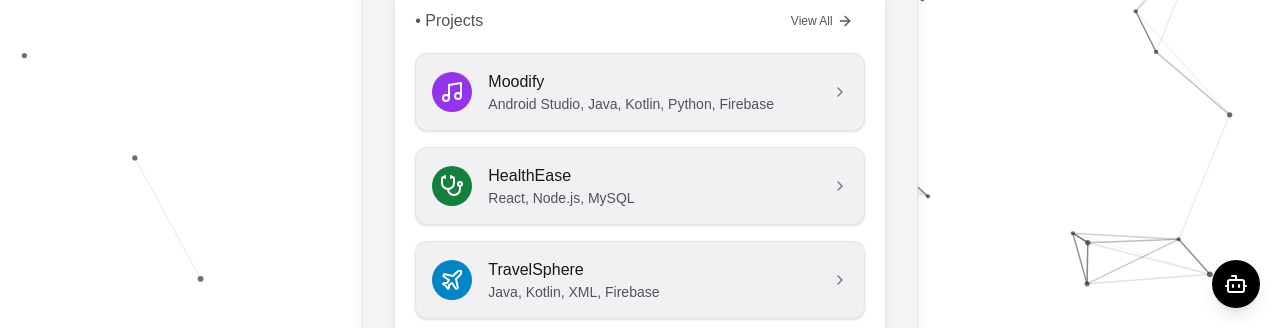
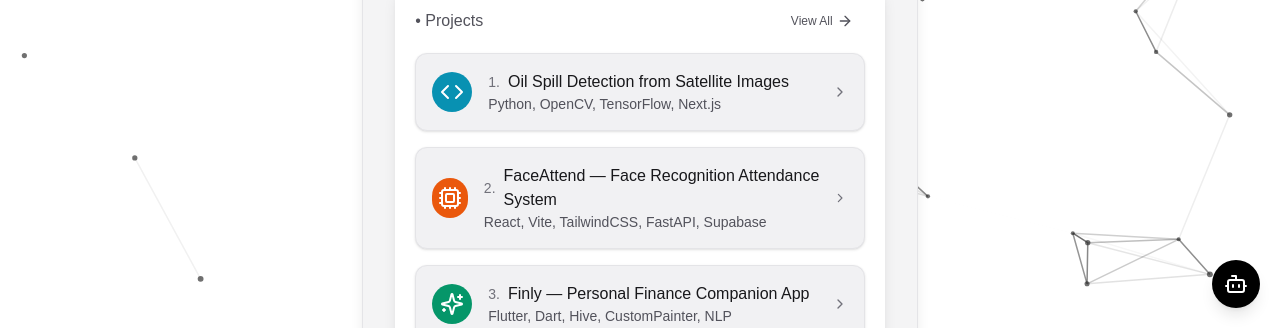
Before and after one commit to jainishjain11/Portfolio-2.0, a Next.js app: page / in a window 1280 px wide. Shown: the part 472-800 px from the top of the page. Built offline with nearby package versions, Linux system fonts and the light colour scheme.

Commit message:
Updated Projects and Experience

```diff
--- a/src/app/experience/page.tsx
+++ b/src/app/experience/page.tsx
@@ -39,10 +39,20 @@ const education: TimelineItem[] = [
 
 const experience: TimelineItem[] = [
   {
-    date: "1 June 2025 - 15 July 2025",
-    title: "Summer Intern",
-    institution: "CSIR-Central Scientific Instruments Organisation (CSIO)",
-    description: "Worked as a full stack developer on the ISTC-Seat Allocation Portal (official website).",
+    date: "Jun 2026 – Present",
+    title: "AI/ML Research Intern",
+    institution:
+      "National Centre for Polar and Ocean Research (NCPOR), Ministry of Earth Sciences, India",
+    description:
+      "Conducting applied ML/DL research on Arctic Sea Ice variability and its teleconnective linkage with Indian heatwave events, working on a high-impact national climate intelligence problem.\n• Engineering LSTM-based time-series models to analyse multi-decadal sea ice extent data, identifying seasonal degradation patterns and anomalous melt signals correlated with extreme heat events over India.\n• Building end-to-end data preprocessing pipelines in Python to ingest, clean, and transform large-scale geospatial and climate datasets, enabling robust model training and reproducible analytical workflows.",
+    icon: "star"
+  },
+  {
+    date: "Jun 2025 – Jul 2025",
+    title: "Summer Research Intern",
+    institution: "CSIR–Central Scientific Instruments Organisation",
+    description:
+      "Engineered a scalable backend allocation algorithm that reduced processing time for large datasets, delivering measurable performance improvements on a production research system.\n• Optimized SQL queries via advanced indexing and JOIN strategies, improving throughput for heavy read/write workloads– directly applicable to debugging and scaling backend systems at production SaaS scale.\n• Designed relational database schemas from scratch to support data-intensive operations, owning the full data layer end-to-end with minimal supervision.",
     icon: "star"
   },
   {
@@ -80,7 +90,7 @@ const TimelineSection = ({
             </span>
             <h3 className="text-xl font-semibold">{item.title}</h3>
             <p className="text-zinc-500 dark:text-zinc-400">{item.institution}</p>
-            <p className="text-zinc-600 dark:text-zinc-300">{item.description}</p>
+            <p className="text-zinc-600 dark:text-zinc-300 whitespace-pre-line">{item.description}</p>
           </div>
         </div>
       ))}
--- a/src/app/projects/data.ts
+++ b/src/app/projects/data.ts
@@ -1,17 +1,49 @@
 import {
-  Bot,
   Stethoscope,
   Plane,
   Music,
   Heart,
   Syringe,
   Pill,
+  Code,
+  Cpu,
+  Sparkles,
 } from "lucide-react";
 import { Project } from "../../types/project";
 
 export const projects: Project[] = [
   {
     id: 1,
+    name: "Oil Spill Detection from Satellite Images",
+    description:
+      "Shipped an end-to-end ML product from raw Sentinel-1 SAR ingestion to a live Next.js visualization dashboard, achieving 94% detection accuracy using transfer learning.",
+    tags: ["Python", "OpenCV", "TensorFlow", "Next.js"],
+    icon: Code,
+    color: "bg-cyan-600",
+    githubRepo: "https://github.com/jainishjain11/oil-spill-detection",
+  },
+  {
+    id: 2,
+    name: "FaceAttend — Face Recognition Attendance System",
+    description:
+      "A production-ready face recognition attendance system with React/Vite frontend, FastAPI backend, DeepFace Facenet512 embeddings, OpenCV liveness checks, Supabase PostgreSQL, and JWT auth.",
+    tags: ["React", "Vite", "TailwindCSS", "FastAPI", "Supabase"],
+    icon: Cpu,
+    color: "bg-orange-600",
+    githubRepo: "https://github.com/jainishjain11/Biometrics_FaceAttendanceSystem/",
+  },
+  {
+    id: 3,
+    name: "Finly — Personal Finance Companion App",
+    description:
+      "Built a senior-level finance app with an on-device NLP assistant, Spotify-style skeleton loading, gamified health score, custom keypad UX, and dynamic multicurrency support.",
+    tags: ["Flutter", "Dart", "Hive", "CustomPainter", "NLP"],
+    icon: Sparkles,
+    color: "bg-emerald-600",
+    githubRepo: "https://github.com/jainishjain11/Personal_Finance_Campanion",
+  },
+  {
+    id: 4,
     name: "Moodify",
     description:
       "Human's Emotion-based music player app using Java, Kotlin & Python. Facial emotion is classified using a CNN model and then plays mood-matching music using YouTube API.",
@@ -21,7 +53,7 @@ export const projects: Project[] = [
     githubRepo: "https://github.com/jainishjain11/Moodify",
   },
   {
-    id: 2,
+    id: 5,
     name: "HealthEase",
     description:
       "A full-stack doctor appointment website with patient registration, doctor management, and appointment booking, powered by React, Node.js, and MySQL.",
@@ -31,7 +63,7 @@ export const projects: Project[] = [
     githubRepo: "https://github.com/jainishjain11/HealthEase",
   },
   {
-    id: 3,
+    id: 6,
     name: "TravelSphere",
     description:
       "An all-in-one Android app for travel planning, hotel booking, and itinerary management. Built with Firebase integration.",
@@ -41,7 +73,7 @@ export const projects: Project[] = [
     githubRepo: "https://github.com/jainishjain11", // Replace with actual repo link
   },
   {
-    id: 4,
+    id: 7,
     name: "HealthAdmin",
     description:
       "Admin portal for managing healthcare systems including doctors, patients, and appointments. Focused on secure CRUD operations and analytics.",
@@ -51,7 +83,7 @@ export const projects: Project[] = [
     githubRepo: "https://github.com/jainishjain11/HealthAdmin",
   },
   {
-    id: 5,
+    id: 8,
     name: "PillPal",
     description:
       "A smart pill reminder app that notifies patients of medication schedules. Includes dose tracking and adherence monitoring.",
@@ -61,11 +93,11 @@ export const projects: Project[] = [
     githubRepo: "https://github.com/jainishjain11/PillPal",
   },
   {
-    id: 6,
+    id: 9,
     name: "Music-System",
     description:
       "A web-based music system using audio APIs and playlists to explore, search, and play songs. Part of a front-end mini-project.",
-    tags: ["Python", "MySQL",],
+    tags: ["Python", "MySQL"],
     icon: Music,
     color: "bg-yellow-500",
     githubRepo: "https://github.com/jainishjain11/Music-System",
--- a/src/app/projects/publications.tsx
+++ b/src/app/projects/publications.tsx
@@ -10,4 +10,13 @@ export const publications = [
       "An AI-powered pharmaceutical supply chain framework integrating LSTM-based demand forecasting, IoT-enabled real-time data ingestion, and blockchain-driven transparency to improve inventory optimization, reduce stockouts, and ensure regulatory compliance.",
     link: "https://doi.org/10.1007/978-3-032-03072-6_18",
   },
+  {
+    id: 2,
+    title: "World Ocean Science Congress - 2026 (WOSC)",
+    authors: "Jainish Jain",
+    venue: "Conference Certificate",
+    description:
+      "Presented work at WOSC 2026 and added the certificate link for verification.",
+    link: "https://drive.google.com/file/d/11XbKYvF5eo5Y4ALTodUWt7ci6vJTAnNp/view?usp=sharing",
+  },
 ];
--- a/src/components/ProjectCards.tsx
+++ b/src/components/ProjectCards.tsx
@@ -14,8 +14,9 @@ export const ProjectCard: React.FC<{ project: Project }> = ({ project }) => {
             <Icon className="h-6 w-6" />
           </div>
           <div>
-            <div className="font-medium text-zinc-900 dark:text-white">
-              {project.name}
+            <div className="flex items-center gap-2 font-medium text-zinc-900 dark:text-white">
+              <span className="text-sm text-zinc-500 dark:text-zinc-400">{project.id}.</span>
+              <span>{project.name}</span>
             </div>
             <div className="text-sm text-zinc-600 dark:text-gray-400">
               {project.tags?.join(", ")}
```
